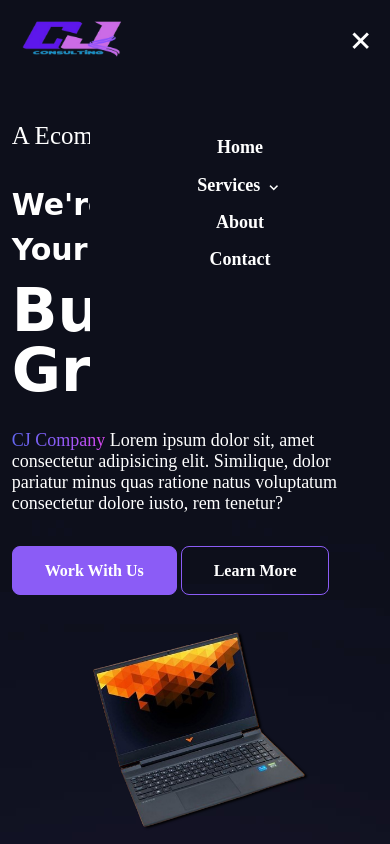
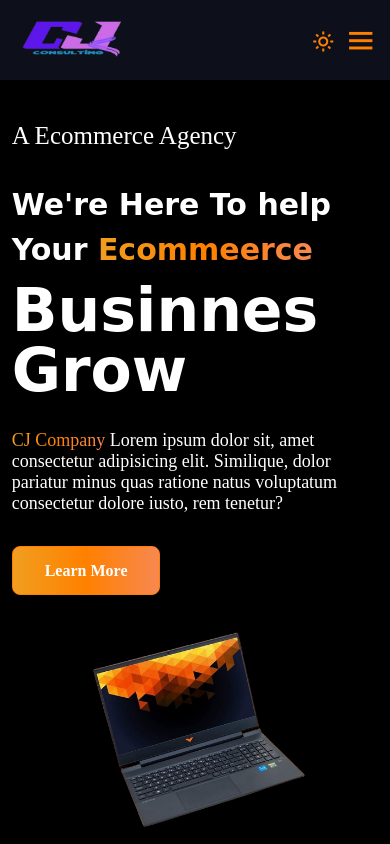
Before and after one commit to rotfg17/final-project-course2, a plain HTML site: page index.html in a window 390 px wide. Both pictures are taken after a click on the icon 360 px from the left and 40 px from the top of the page. Shown: the top 844 px of the page. Drawn offline with nearby package versions, Linux system fonts and the light colour scheme.

Commit message:
body theme is done

```diff
--- a/css/main.css
+++ b/css/main.css
@@ -6,9 +6,40 @@
     -webkit-font-smoothing: antialiased;
 }
 
+:root {
+    --body-color: #000000;
+    --dark-body-color: #14092A;
+    --text-color: #D1C0F1;
+    --header-color:#D1C0F1;
+    --gradient-color: linear-gradient(to right, #6366f1, #8b5cf6, #d946ef);
+    --text-btn-color: #8b5cf6;
+    --drop-color: #FFFFFF;
+    --title-color:#D1C0F1;
+
+}
+
+/* Variables de tema oscuro */
+body.dark-theme {
+    --gradient-color: linear-gradient(to right, #f19e20, #ff8000, #f78851);
+    --first-color-light: #1E0849;
+    --first-color-dark: #14092A;
+    --title-color: #ff8000;
+    --text-color: #FFFFFF;
+    --text-color-light: #A094B8;
+    --white-color: #14092A;
+    --body-color: #14092A;
+    --container-color: #372A51;
+    --dark-title-color: #220953;
+    --dark-text-color: #220953;
+    --dark-body-color: #000000;
+    --dark-container-color: #FFFFFF;
+    --text-btn-color: #ff8000;
+    --header-color:#ff8000;
+}
+
 body {
-    background-color: black;
-
+    background-color: var(--dark-body-color);
+    color: var(--text-color);
     /* background-repeat: no-repeat;
     background-size: cover; */
 }
@@ -24,7 +55,7 @@ header{
     align-items: center;
     justify-content: space-between;
     padding: 33px 9%;
-    background: url(../assets/img/hero-bg.jpg);
+    background: var(--dark-body-color);
     background-repeat: no-repeat;
 
 }
@@ -33,7 +64,7 @@ header{
     display: inline-block;
     font-size: 30px;
     font-weight: 700;
-    color: white;
+    color: var(--text-color);
 }
 
 .logo img {
@@ -53,7 +84,7 @@ header{
 }
 
 .nav-list a{
-    color: white;
+    color: var(--header-color);
     margin-left: 60px;
     font-size: 18px;
     font-weight: 600;
@@ -62,7 +93,7 @@ header{
 }
 
 .nav-list a:hover {
-    color: #d946ef;
+    color: var(--drop-color);
 }
 
 .drop {
@@ -79,7 +110,7 @@ header{
     display: none;
     position: absolute;
     top: 80px;
-    right: 19%;
+    right: 42%;
     background: url(../assets/img/hero-bg.jpg);
 
 }
@@ -87,17 +118,43 @@ header{
 .dropdown-menu a {
     display: block;
     padding: 8px ;
-    color: white;
+    color: var(--header-color);
     text-decoration: none;
 }
 
 .dropdown-menu.active {
     display: block;
 }
+.icons {
+    display: flex;
+    justify-content: center;
+    align-items: center;
+}
+#theme-moon {
+    position: relative;
+    top: 2px;
+    left: 0.5rem;
+    color: var(--header-color);
+    font-size: 1.5rem;
+    z-index: 10001;
+    cursor: pointer;
+    padding-right: 1rem;
+}
 
+#theme-sun {
+    position: relative;
+    top: 2px;
+    left: 0.5rem;
+    color: var(--header-color);
+    font-size: 1.5rem;
+    z-index: 10001;
+    cursor: pointer;
+    padding-right: 1rem;
+    display: none;
+}
 
 #menu-icon {
-    color: white;
+    color: var(--header-color);
     font-size: 35px;
     z-index: 10001;
     cursor: pointer;
@@ -127,7 +184,7 @@ section {
 .hero-text h5 {
     font-size: 25px;
     font-weight: 400;
-    color: white;
+    color: var(--text-color);
     margin-bottom: 40px;
 }
 
@@ -135,19 +192,19 @@ section {
     font-family: 'Permanent Marker', cursive;
     font-size: 30px;
     line-height: 1;
-    color: white;
+    color: var(--text-color);
     margin: 0 0 15px;
 }
 
 .hero-text-gradient {
-    background: linear-gradient(to right, #6366f1, #8b5cf6, #d946ef);
+    background: var(--gradient-color);
     -webkit-background-clip: text;
     -webkit-text-fill-color: rgba(0,0,0,0);
 }
 
 .hero-text-p {
     display: block;
-    color: white;
+    color: var(--text-color);
     font-size: 1.125rem;
     padding-bottom: 0.5rem;
     margin-bottom: 1.5rem;
@@ -164,9 +221,9 @@ section {
 
 .btn {
     display: inline-block;
-    background-color: #8b5cf6;
-    border: 1px solid #8b5cf6;
-    color:white;
+    background: var(--gradient-color);
+    border: 1px solid var(--text-btn-color);
+    color:var(--text-color);
     padding: 0.9rem 2rem;
     /* line-height: 1.4; */
     font-size: 1rem;
@@ -182,11 +239,11 @@ section {
 
   .btn-transparent {
     background-color: transparent;
-    color: white;
+    color: var(--text-color);
   }
 
   .btn-transparent:hover {
-    background-color: #8b5cf6;
+    background-color: var(--text-btn-color);
   }
 
 /*================END BANNER INFORMATION OR FIRST SECTION================*/
@@ -279,6 +336,7 @@ transform: translateY(0);
     font-size: 2.5rem;
     font-weight: 700;
     padding-bottom: 20px;
+    color: var(--title-color);
 }
 
 .services-container {
@@ -291,7 +349,7 @@ transform: translateY(0);
 .card-wrap {
     padding: 2rem 1rem;
     background: rgba(255, 255, 255, .05);
-    border: 1px solid #FFFFFF;
+    border: 1px solid var(--text-color);
     border-radius: 10px;
     cursor: pointer;
     text-align: start;
@@ -307,8 +365,9 @@ transform: translateY(0);
 
 .card-title {
     font-size: 1.7rem;
-    color: white;
+    color: var(--text-color);
     padding: 15px;
+    color: var(--title-color);
 }
 
 .icons {
@@ -318,13 +377,13 @@ transform: translateY(0);
 }
 
 .links {
-    color: #FFFFFF;
+    color: var(--text-color);
     font-size: 1.5rem;
     font-weight: 600;
 }
 
 .links:hover {
-    color: #8b5cf6;
+    color: var(--text-btn-color);
 }
 
 /*==============================END OUR SERVICES OR THIRD SECTION===============================*/
@@ -373,9 +432,12 @@ text-align: center;
     column-gap: 5rem;
 }
 
-.step-number {
+.step-number{
     font-size: 2rem;
-    text-align: center;
+    width: 3rem;
+    height: 3rem;
+    border-radius: 50%;
+    background: #6366f1;
 
 }
 
@@ -384,10 +446,6 @@ text-align: center;
     font-weight: 800;
     font-family: sans-serif ;
     line-height: 1.3;
-    color: #FFFFFF;
+    color: var(--text-color);
     margin-bottom: 1rem;
 }
-
-.step-description {
-    text-align: start;
-}
--- a/css/responsive.css
+++ b/css/responsive.css
@@ -1,3 +1,4 @@
+
 @media screen and (max-width: 1535px) {
     header {
         padding: 15px 3%;
@@ -79,8 +80,14 @@
 
 @media screen and (max-width: 960px) {
     /*================START BANNER INFORMATION OR FIRST SECTION================*/
+    #theme-moon {
+        display: none;
+    }
+    #theme-sun {
+        display: block;
+    }
     #menu-icon {
-        display: block;
+        display: inline;
     }
     .nav-list {
         position: absolute;
@@ -116,7 +123,7 @@
 
     .dropdown-menu a {
         display: block;
-        color: white;
+        color: var(--header-color);
         text-decoration: none;
         font-size: 15px;
         margin: 0;
--- a/index.html
+++ b/index.html
@@ -3,8 +3,7 @@
 <head>
     <meta charset="UTF-8">
     <meta name="viewport" content="width=device-width, initial-scale=1.0">
-    <link rel="stylesheet"
-    href="https://cdn.jsdelivr.net/npm/boxicons@latest/css/boxicons.min.css">
+    <link rel="stylesheet" href="https://cdn.jsdelivr.net/npm/boxicons@latest/css/boxicons.min.css">
     <link rel="stylesheet" href="css/main.css">
     <link rel="stylesheet" href="css/responsive.css">
     <title>Final Project Course 2</title>
@@ -31,21 +30,26 @@
             <li><a href="pages/about.html">About</a></li>
             <li><a href="pages/contacts.html">Contact</a></li>
         </ul>
-        <i class='bx bx-menu' id="menu-icon"></i>
+        <div class="icons">
+                <i class='bx bx-moon' id="theme-moon" ></i>
+                <i class='bx bx-sun' id="theme-sun"></i>
+                <i class='bx bx-menu' id="menu-icon"></i>
+            </div>
+
+
     </header>
 
     <!--==============================MAIN===============================-->
     <main>
         <!--==============================BANNER INFORMATION OR FIRST SECTION===============================-->
-        <section class="hero" style="background: url(../assets/img/hero-bg.jpg);">
+        <section class="hero">
             <div class="hero-text">
                 <h5>A Ecommerce Agency</h5>
                 <h3>We're Here To help</h3>
-                <h2>Your <span class="hero-text-gradient">Ecommeerce</span></h2>
+                <h3>Your <span class="hero-text-gradient">Ecommeerce</span></h3>
                 <h1>Businnes Grow</h1>
                 <p class="hero-text-p"><span class="hero-text-gradient">CJ Company</span>  Lorem ipsum dolor sit, amet consectetur adipisicing elit. Similique, dolor pariatur minus quas ratione natus voluptatum consectetur dolore iusto, rem tenetur?</p>
-                <a href="#" class="btn">Work With Us</a>
-                <a href="#" class="btn btn-transparent">Learn More</a>
+                <a href="#container" class="btn btn-transparent">Learn More</a>
             </div>
 
                 <div class="hero-img">
@@ -54,7 +58,7 @@
         </section>
 
         <!--==============================INFORMATION ABOUT CJ CONSULTING OR SECOND SECTION===============================-->
-        <section class="container">
+        <section class="container" id="container">
             <div class="card-container">
                 <div class="img-wrapper">
                     <img src="assets/img/cj-img.png" alt="" class="img-container img-1">
--- a/js/main.js
+++ b/js/main.js
@@ -53,3 +53,35 @@ dropdownMenu.addEventListener("click", function(event) {
     // Evitar que el evento se propague al hacer clic en el menú desplegable
     event.stopPropagation();
 });
+
+
+// Body dark and Light
+document.addEventListener('DOMContentLoaded', function () {
+    const moonIcon = document.getElementById('theme-moon');
+    const sunIcon = document.getElementById('theme-sun');
+    const currentTheme = localStorage.getItem('theme');
+
+    if (currentTheme === 'dark') {
+        document.body.classList.add('dark-theme');
+        moonIcon.style.display = 'none';
+        sunIcon.style.display = 'block';
+    }
+
+    function toggleTheme() {
+        document.body.classList.toggle('dark-theme');
+
+        let theme = 'light';
+        if (document.body.classList.contains('dark-theme')) {
+            theme = 'dark';
+            moonIcon.style.display = 'none';
+            sunIcon.style.display = 'block';
+        } else {
+            moonIcon.style.display = 'block';
+            sunIcon.style.display = 'none';
+        }
+        localStorage.setItem('theme', theme);
+    }
+
+    moonIcon.addEventListener('click', toggleTheme);
+    sunIcon.addEventListener('click', toggleTheme);
+});
```
